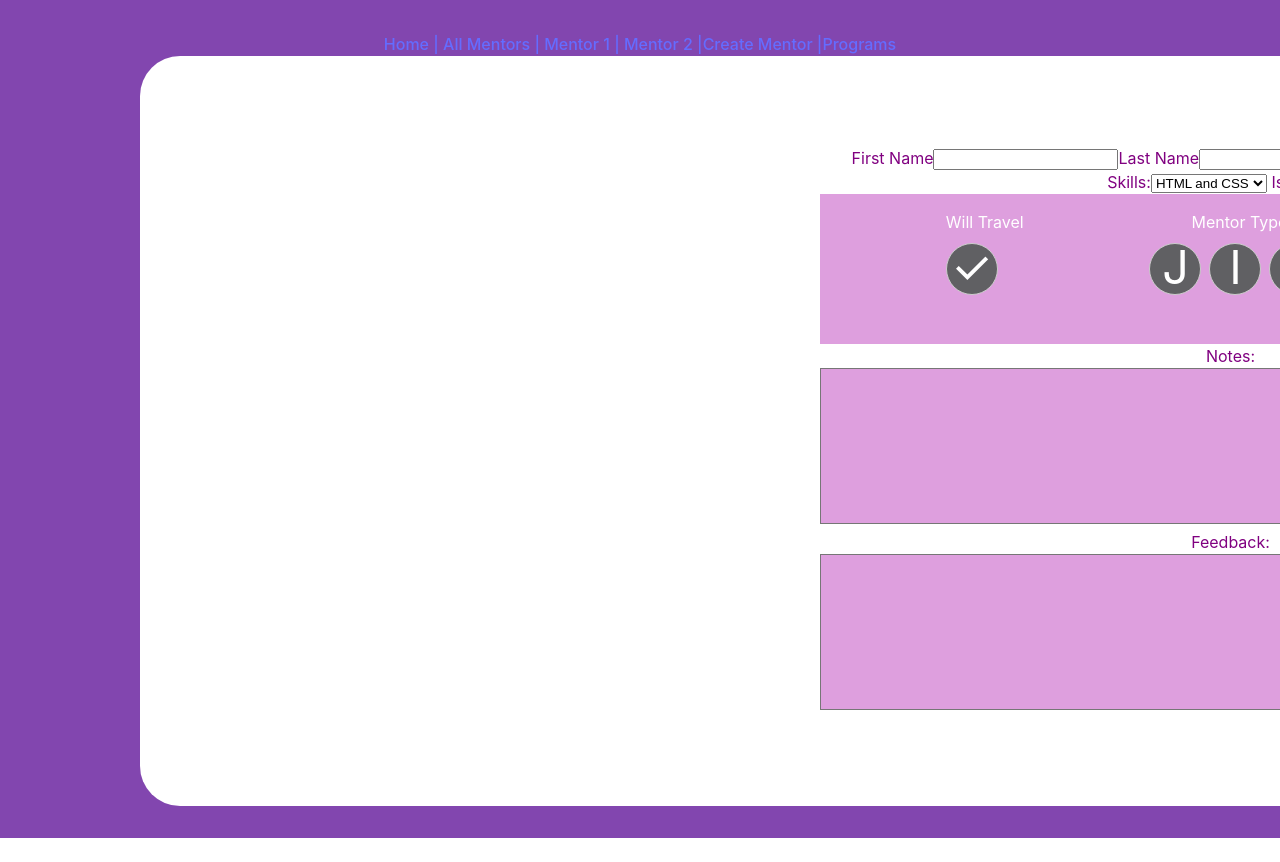
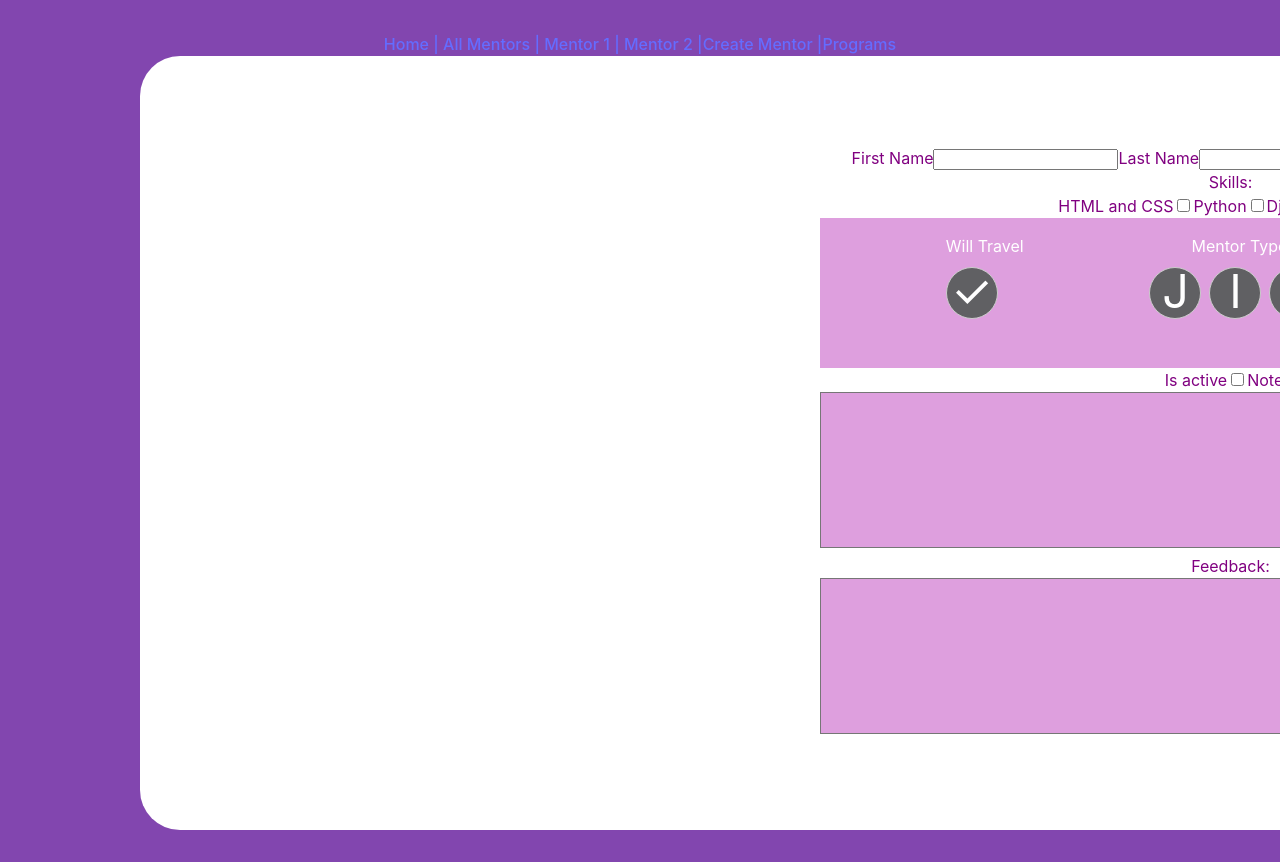
Before and after one commit to SheCodesAus/fully_committed_group_2023_frontend, a React (Vite) app in the folder mentor_scheduling_tool/: page /mentor-creation in a window 1280 px wide. Shown: the top 862 px of the page. Before the commit the page ends 838 px from the top, so only its background shows below. Built offline with nearby package versions, Linux system fonts and the light colour scheme.

Commit message:
Add checkboxes for skills

```diff
--- a/mentor_scheduling_tool/src/Pages/MentorCreationPage.jsx
+++ b/mentor_scheduling_tool/src/Pages/MentorCreationPage.jsx
@@ -1,30 +1,57 @@
+import {useState} from 'react'
+
 //CSS
 import "./MentorCreationPage.css";
 
 function MentorCreationPage() {
+
+    // For multi selecting skills
+    const [skills, setSkills] = useState({
+        htmlcss: false,
+        python: false,
+        django: false,
+        react: false
+    });
+
+
     return (
     <div id="white_background">
         <form id="mentor_creation_form">
             <div id="personal_details">
-          {/* <input id="first_name"></input> */}
                 <label for="first_name">First Name</label>
-          <input type="text" name="first_name" id="first_name" required></input>
+                <input type="text" name="first_name" id="first_name" required/>
+
                 <label for="last_name">Last Name</label>
-          <input type="text" name="last_name" id="last_name" required></input>
+                <input type="text" name="last_name" id="last_name" required/>
+
                 <label for="email">Email</label>
-          <input type="email" name="email" id="email" required></input>
+                <input type="email" name="email" id="email" required/>
             </div>
         <label for="skills">Skills:</label>
 
-        <select name="skills" id="skills">
+        {/* <select name="skills" id="skills">
           <option value="htmlcss">HTML and CSS</option>
           <option value="python">Python</option>
           <option value="django">Django</option>
           <option value="react">AReactudi</option>
-        </select>
+        </select> */}
 
-        <label for="isactive"> Is active</label>
-        <input type="checkbox" name="isactive" value="isactive"></input>
+        <div>
+
+          <label for="HTML and CSS">HTML and CSS</label>
+          <input type="checkbox" name="htmlcss" value={skills.htmlcss} onChange={() => setSkills({ ...skills, htmlcss: !skills.htmlcss})} />
+
+          <label for="Python">Python</label>
+          <input type="checkbox" name="Python" value={skills.python} onChange={() => setSkills({ ...skills, python: !skills.python})} />
+
+          <label for="django">Django</label>
+          <input type="checkbox" name="django" value={skills.django} onChange={() => setSkills({ ...skills, django: !skills.django})} />
+
+          <label for="react">React</label>
+          <input type="checkbox" name="react" value={skills.react} onChange={() => setSkills({ ...skills, react: !skills.react})} />
+
+        </div>
+
 
         <div id="mentor_info_banner" className="purple_container">
             <div className="container_column">
@@ -47,6 +74,7 @@ function MentorCreationPage() {
 
             <div className="container_column">
                 <p>Mentor Type</p>
+
                 <div id="container_radio">
                     {/* <input
                         type="radio"
@@ -61,6 +89,7 @@ function MentorCreationPage() {
                     name="mentortype"
                     value="mentortypej"
                     />
+
                     <span className="container_label_span">J</span>
                     </label>
 
@@ -119,9 +148,15 @@ function MentorCreationPage() {
 
                 <span className="container_label_span">&#10003;</span>
                 </label>
+
             </div>
         </div>
+
+        <label for="isactive"> Is active</label>
+        <input type="checkbox" name="isactive" value="isactive"></input>
+
         <label for="notes">Notes:</label>
+
         <div id="mentor_notes_banner">
           <textarea
             className="purple_container"
@@ -131,7 +166,9 @@ function MentorCreationPage() {
             cols="100"
           ></textarea>
         </div>
+
         <label for="feedback">Feedback:</label>
+
         <div id="mentor_feedback_banner">
           <textarea
             className="purple_container"
```
Lines whose indentation alone changed are shown as unchanged.
